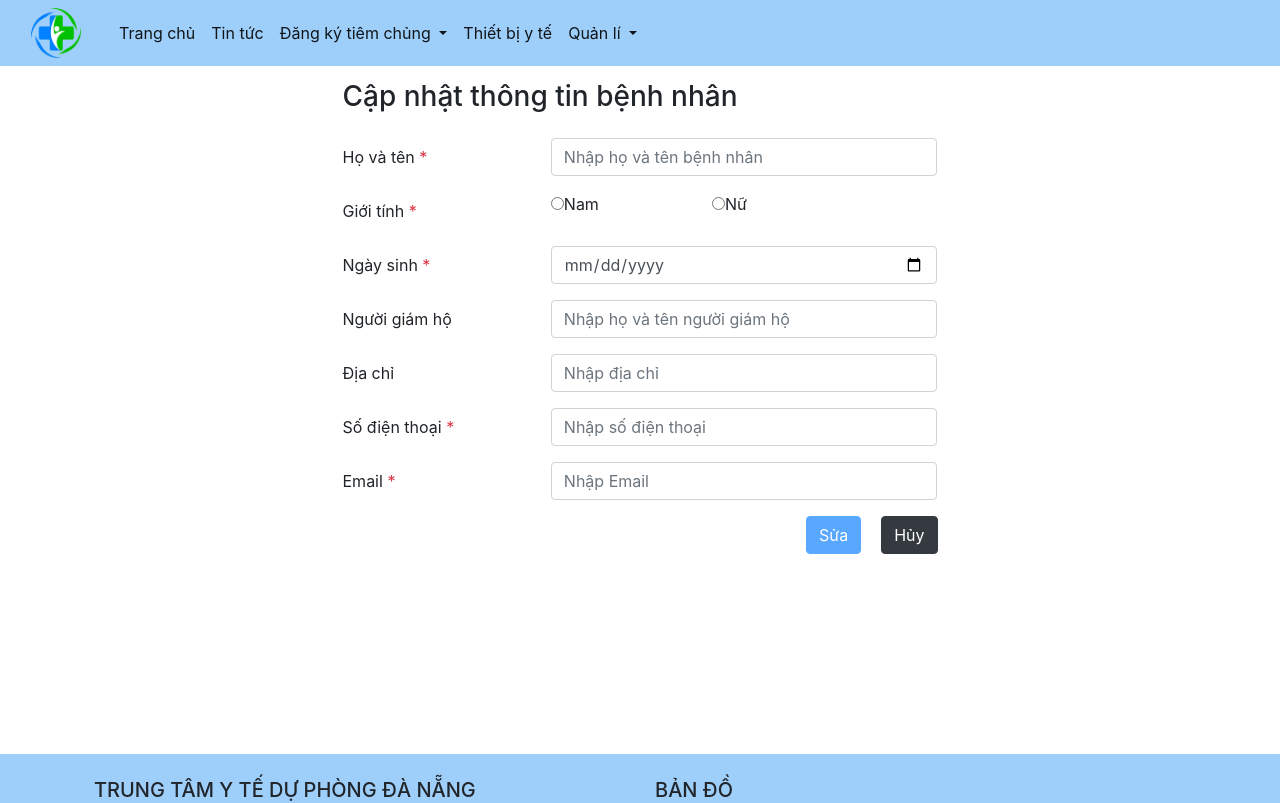
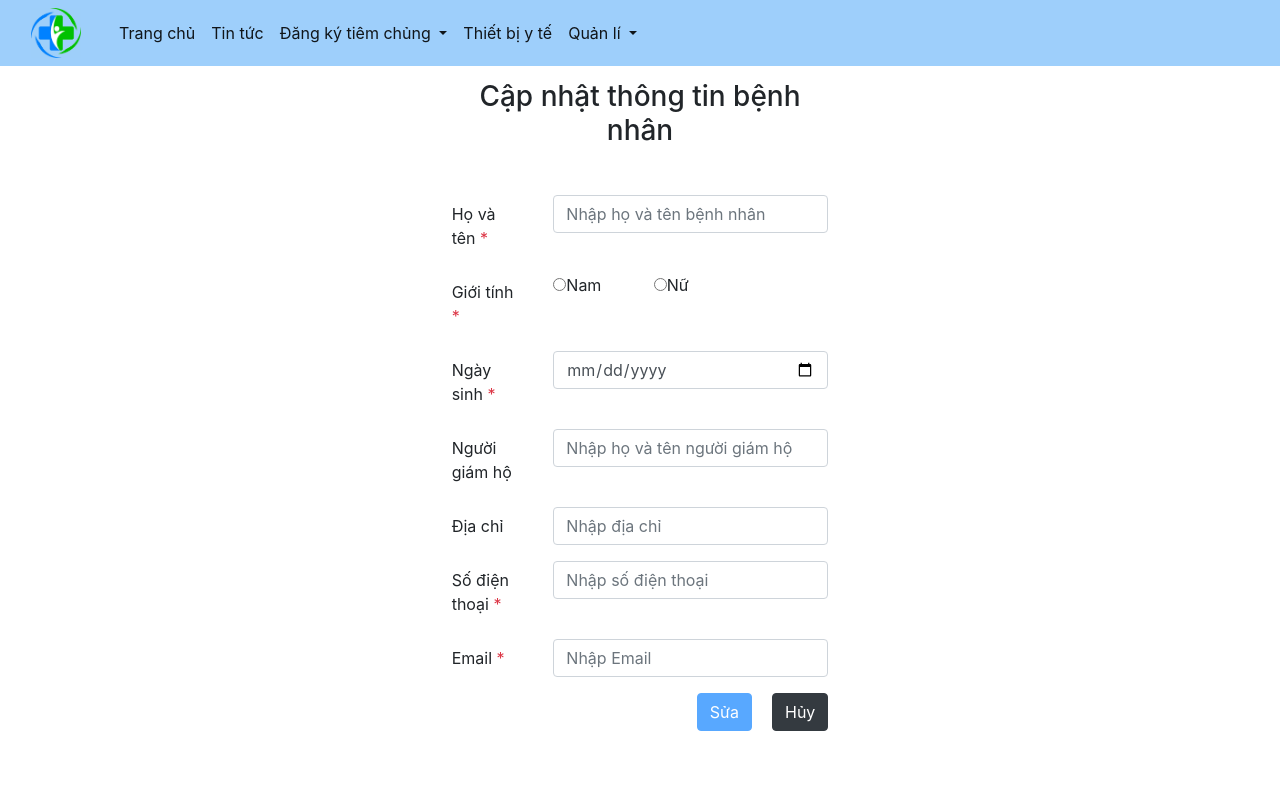
Before and after one commit to C0720G1-vaccine-management/C0720G1-Vaccine-management-FE, an Angular app in the folder c0720g1-vaccine/: page /patient/edit/1 in a window 1280 px wide. Shown: the top 803 px of the page. Built offline with nearby package versions, Linux system fonts and the light colour scheme; no server answers.

Commit message:
duy update FE (#67)

```diff
--- a/c0720g1-vaccine/src/app/patient/edit-patient/edit-patient.component.html
+++ b/c0720g1-vaccine/src/app/patient/edit-patient/edit-patient.component.html
@@ -1,15 +1,15 @@
 
 <div class="row justify-content-center">
-  <div class="col-xl-6">
+  <div class="col-xl-4">
     <div class="container">
-      <form [formGroup]="formGroup" (ngSubmit)="editPatient()">
-        <h3 class="mb-4">Cập nhật thông tin bệnh nhân</h3>
+      <form [formGroup]="formGroup">
+        <h3 class="mb-4 text-center">Cập nhật thông tin bệnh nhân</h3>
 
-        <div class="row mb-3 ">
-          <div class="col-4">
+        <div class="row mb-3 mt-5 ">
+          <div class="col-3">
             <label for="name" class="col-form-label">Họ và tên <span class="text-danger">*</span></label>
           </div>
-          <div class="col-8">
+          <div class="col-9">
             <input id="name" class="form-control" formControlName="name" type="text" placeholder="Nhập họ và tên bệnh nhân">
             <div class="text-danger" *ngFor="let validation of validation_messages.name">
               <div class="error-message"
@@ -19,7 +19,7 @@
           </div>
         </div>
         <div class="row mb-3">
-          <div class="col-4">
+          <div class="col-3">
             <label class="col-form-label">Giới tính <span class="text-danger">*</span></label>
           </div>
           <div class="col-8 row">
@@ -36,10 +36,10 @@
           </div>
         </div>
         <div class="row mb-3">
-          <div class="col-4">
+          <div class="col-3">
             <label for="dateOfBirth" class="col-form-label">Ngày sinh <span class="text-danger">*</span></label>
           </div>
-          <div class="col-8">
+          <div class="col-9">
             <input id="dateOfBirth" class="form-control" formControlName="dateOfBirth" type="date">
             <div class="text-danger" *ngFor="let validation of validation_messages.dateOfBirth">
               <div class="error-message"
@@ -50,10 +50,10 @@
           </div>
         </div>
         <div class="row mb-3">
-          <div class="col-4">
+          <div class="col-3">
             <label for="guardian" class="col-form-label">Người giám hộ </label>
           </div>
-          <div class="col-8">
+          <div class="col-9">
             <input id="guardian" class="form-control" formControlName="guardian" type="text" placeholder="Nhập họ và tên người giám hộ">
             <div class="text-danger" *ngFor="let validation of validation_messages.guardian">
               <div class="error-message"
@@ -65,10 +65,10 @@
         </div>
 
         <div class="row mb-3">
-          <div class="col-4">
+          <div class="col-3">
             <label for="address" class="col-form-label">Địa chỉ </label>
           </div>
-          <div class="col-8">
+          <div class="col-9">
             <input id="address" class="form-control" formControlName="address" type="text" placeholder="Nhập địa chỉ">
             <div class="text-danger" *ngFor="let validation of validation_messages.address">
               <div class="error-message"
@@ -78,10 +78,10 @@
           </div>
         </div>
         <div class="row mb-3">
-          <div class="col-4">
+          <div class="col-3">
             <label for="phoneNumber" class="col-form-label">Số điện thoại <span class="text-danger">*</span></label>
           </div>
-          <div class="col-8">
+          <div class="col-9">
             <input id="phoneNumber" class="form-control" formControlName="phone" type="text" placeholder="Nhập số điện thoại">
             <div class="text-danger" *ngFor="let validation of validation_messages.phone">
               <div class="error-message"
@@ -91,10 +91,10 @@
           </div>
         </div>
         <div class="row mb-3">
-          <div class="col-4">
+          <div class="col-3">
             <label for="email" class="col-form-label">Email <span class="text-danger">*</span></label>
           </div>
-          <div class="col-8">
+          <div class="col-9">
             <input id="email" class="form-control" formControlName="email" type="text" placeholder="Nhập Email">
             <div class="text-danger" *ngFor="let validation of validation_messages.email">
               <div class="error-message"
--- a/c0720g1-vaccine/src/app/patient/edit-patient/edit-patient.component.ts
+++ b/c0720g1-vaccine/src/app/patient/edit-patient/edit-patient.component.ts
@@ -27,7 +27,7 @@ export class EditPatientComponent implements OnInit {
   ngOnInit(): void {
     this.formGroup = this.formBuilder.group({
       patientId:[''],
-      name: new FormControl('', [Validators.required,Validators.maxLength(255),Validators.minLength(5),Validators.pattern("^[a-zA-Zàáạảãâầấậẩẫăằắặẳẵèéẹẻẽêềếệểễìíịỉĩòóọỏõôồốộổỗơờớợởỡùúụủũưừứựửữỳýỵỷỹđ]+(\\s[a-zA-Zàáạảãâầấậẩẫăằắặẳẵèéẹẻẽêềếệểễìíịỉĩòóọỏõôồốộổỗơờớợởỡùúụủũưừứựửữỳýỵỷỹđ]+)*$")]),
+      name: new FormControl('', [Validators.required,Validators.maxLength(255),Validators.minLength(6),Validators.pattern("^[a-zA-Zàáạảãâầấậẩẫăằắặẳẵèéẹẻẽêềếệểễìíịỉĩòóọỏõôồốộổỗơờớợởỡùúụủũưừứựửữỳýỵỷỹđ]+(\\s[a-zA-Zàáạảãâầấậẩẫăằắặẳẵèéẹẻẽêềếệểễìíịỉĩòóọỏõôồốộổỗơờớợởỡùúụủũưừứựửữỳýỵỷỹđ]+)*$")]),
       dateOfBirth: new FormControl('',[Validators.required,checkDateOfBirth ]),
       gender: new FormControl('',[Validators.required]),
       guardian: new FormControl('',[Validators.maxLength(40),Validators.minLength(5),Validators.pattern("^[a-zA-Zàáạảãâầấậẩẫăằắặẳẵèéẹẻẽêềếệểễìíịỉĩòóọỏõôồốộổỗơờớợởỡùúụủũưừứựửữỳýỵỷỹđ]+(\\s[a-zA-Zàáạảãâầấậẩẫăằắặẳẵèéẹẻẽêềếệểễìíịỉĩòóọỏõôồốộổỗơờớợởỡùúụủũưừứựửữỳýỵỷỹđ]+)*$")]),
@@ -48,15 +48,15 @@ export class EditPatientComponent implements OnInit {
       this.router.navigateByUrl('/patient/list');
 
     });
-    // this.toastr.success('Sửa Thông Tin Thành Công !', 'Thông Báo!');
-
+    console.log(1);
+    this.toastr.success('Sửa Thông Tin Thành Công !', 'Thông Báo!');
   }
 
   validation_messages = {
     name: [
       { type: 'required', message: 'Vui lòng nhập tên' },
       { type: 'maxlength', message: 'Vui lòng nhập tên không quá 40 kí tự.' },
-      {type: 'minlength', message: 'Vui lòng nhập tên có ít nhất 5 kí tự' },
+      {type: 'minlength', message: 'Vui lòng nhập tên có ít nhất 6 kí tự' },
       {type: 'pattern', message: 'Vui lòng nhập tên đúng'}
     ],
     dateOfBirth: [
@@ -67,7 +67,7 @@ export class EditPatientComponent implements OnInit {
     ],
     guardian: [
       { type: 'maxlength', message: 'Vui lòng nhập người giám hộ không quá 40 kí tự' },
-      {type: 'minlength', message: 'Vui lòng nhập tên có ít nhất 5 kí tự' },
+      {type: 'minlength', message: 'Vui lòng nhập tên có ít nhất 6 kí tự' },
       {type: 'pattern', message: 'Vui lòng nhập tên người giám hộ đúng'}
     ],
     phone: [
```
